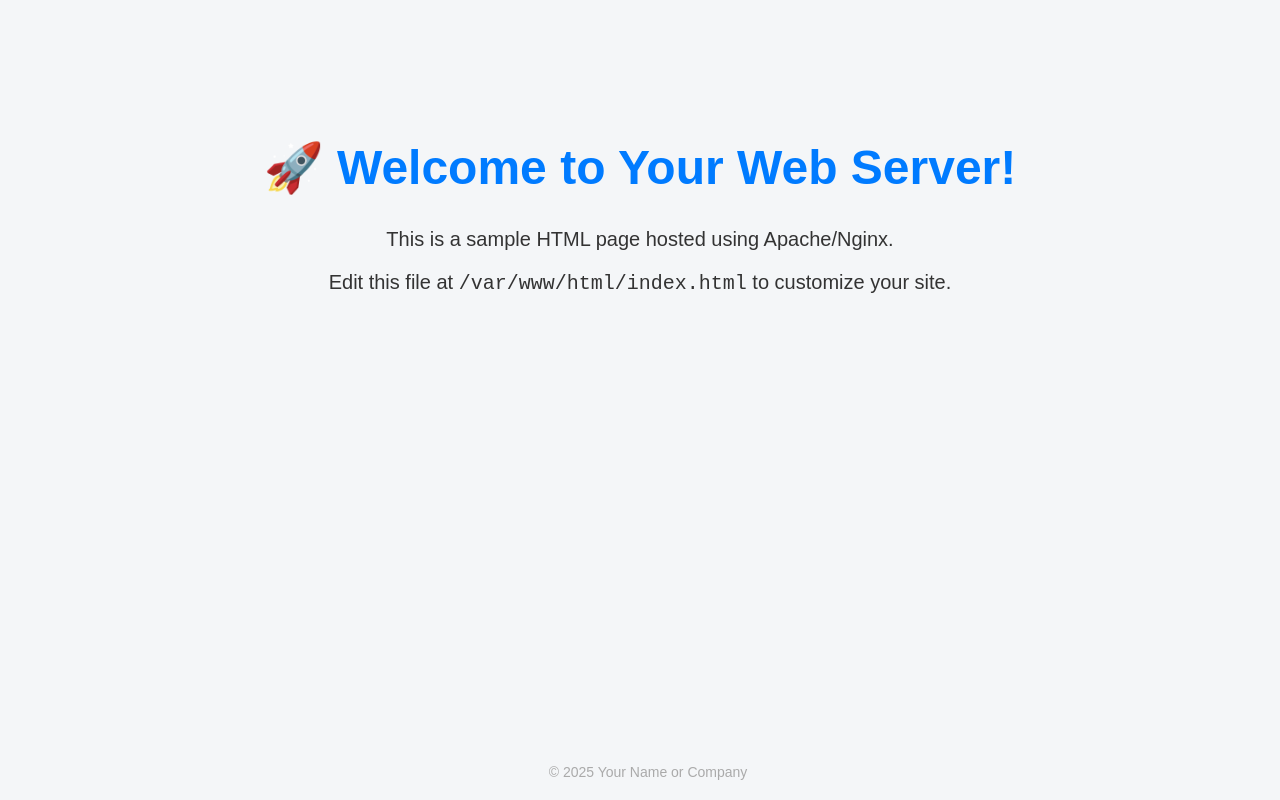
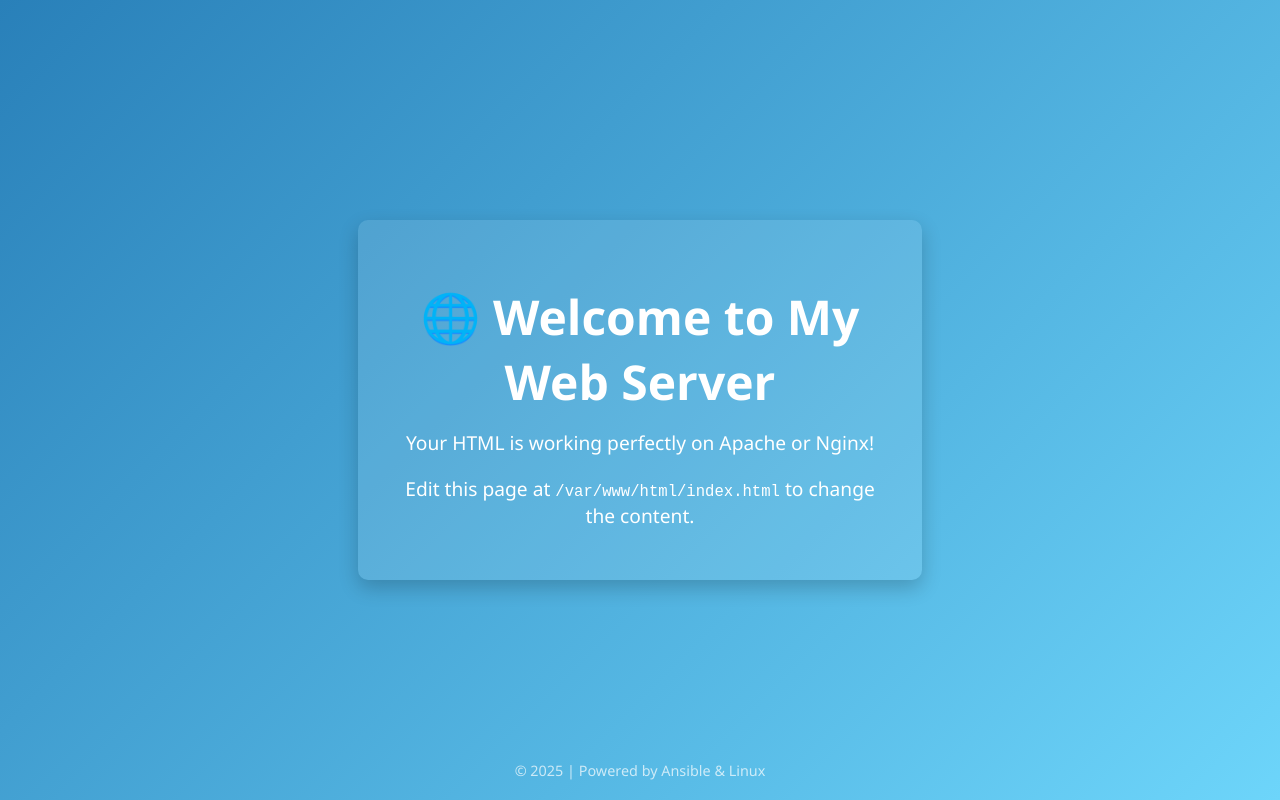
Before and after one commit to Hamid682004/jenkins, a plain HTML site: page index.html in a window 1280 px wide. Drawn offline with Linux system fonts and the light colour scheme.

Commit message:
Update index.html

```diff
--- a/index.html
+++ b/index.html
@@ -1,40 +1,52 @@
 <!DOCTYPE html>
 <html lang="en">
 <head>
-    <meta charset="UTF-8">
-    <meta name="viewport" content="width=device-width, initial-scale=1.0">
-    <title>Welcome to My Web Server</title>
+  <meta charset="UTF-8" />
+  <meta name="viewport" content="width=device-width, initial-scale=1.0"/>
+  <title>My Awesome Web Page</title>
   <style>
     body {
-            font-family: Arial, sans-serif;
-            background-color: #f4f6f8;
-            color: #333;
+      margin: 0;
+      padding: 0;
+      font-family: "Segoe UI", Tahoma, Geneva, Verdana, sans-serif;
+      background: linear-gradient(135deg, #2980b9, #6dd5fa);
+      color: #fff;
+      display: flex;
+      flex-direction: column;
+      align-items: center;
+      justify-content: center;
+      height: 100vh;
       text-align: center;
-            padding-top: 100px;
     }
     h1 {
-            color: #007bff;
-            font-size: 48px;
+      font-size: 3em;
+      margin-bottom: 0.3em;
     }
     p {
-            font-size: 20px;
+      font-size: 1.2em;
+      margin-top: 0;
     }
-        .footer {
-            position: fixed;
+    .card {
+      background: rgba(255, 255, 255, 0.1);
+      border-radius: 10px;
+      padding: 2em;
+      box-shadow: 0 8px 20px rgba(0, 0, 0, 0.2);
+      max-width: 500px;
+    }
+    footer {
+      position: absolute;
       bottom: 20px;
-            width: 100%;
-            font-size: 14px;
-            color: #aaa;
+      font-size: 0.9em;
+      opacity: 0.7;
     }
   </style>
 </head>
 <body>
-    <h1>🚀 Welcome to Your Web Server!</h1>
-    <p>This is a sample HTML page hosted using Apache/Nginx.</p>
-    <p>Edit this file at <code>/var/www/html/index.html</code> to customize your site.</p>
-
-    <div class="footer">
-        &copy; 2025 Your Name or Company
+  <div class="card">
+    <h1>🌐 Welcome to My Web Server</h1>
+    <p>Your HTML is working perfectly on Apache or Nginx!</p>
+    <p>Edit this page at <code>/var/www/html/index.html</code> to change the content.</p>
   </div>
+  <footer>&copy; 2025 | Powered by Ansible & Linux</footer>
 </body>
 </html>
```
Lines whose indentation alone changed are shown as unchanged.
